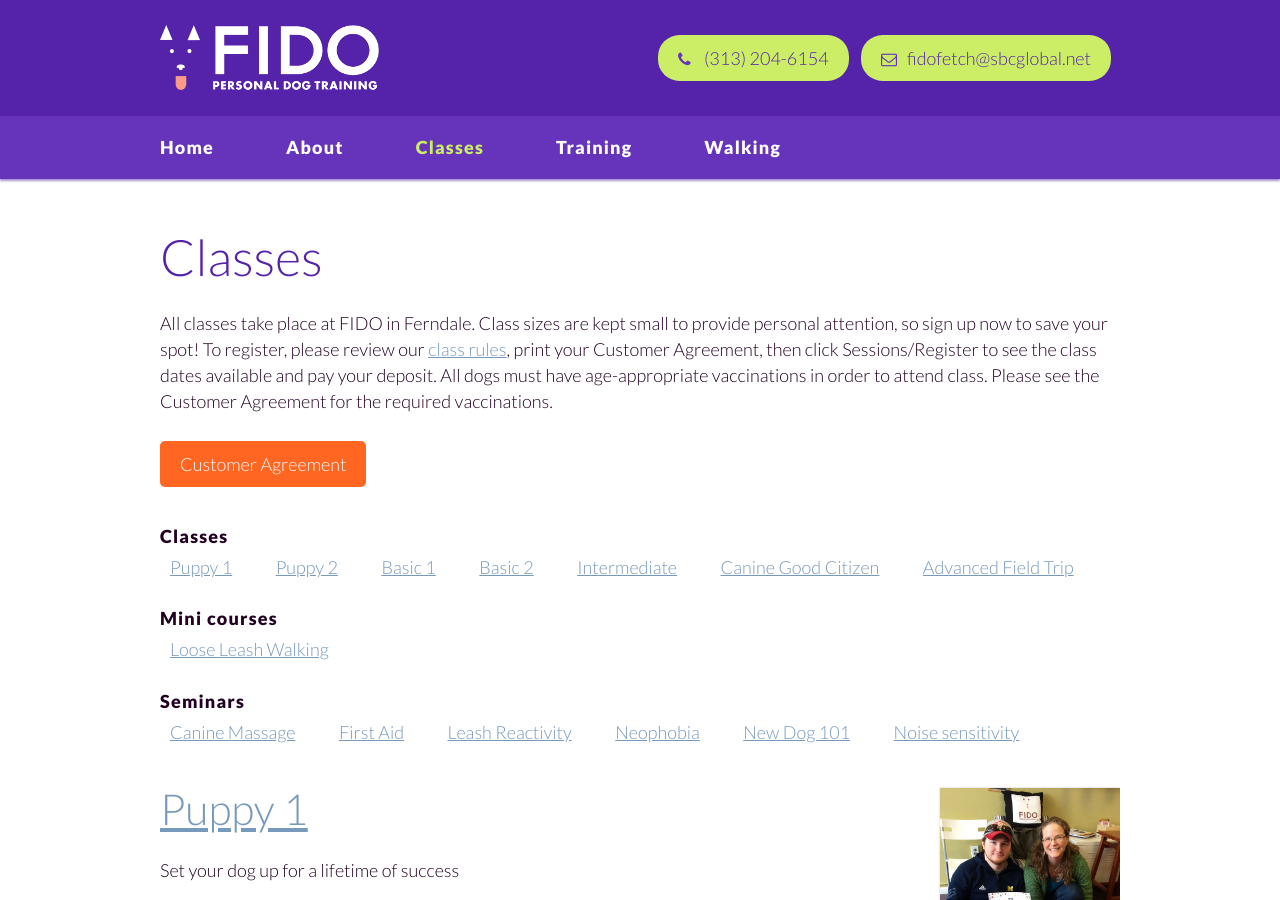
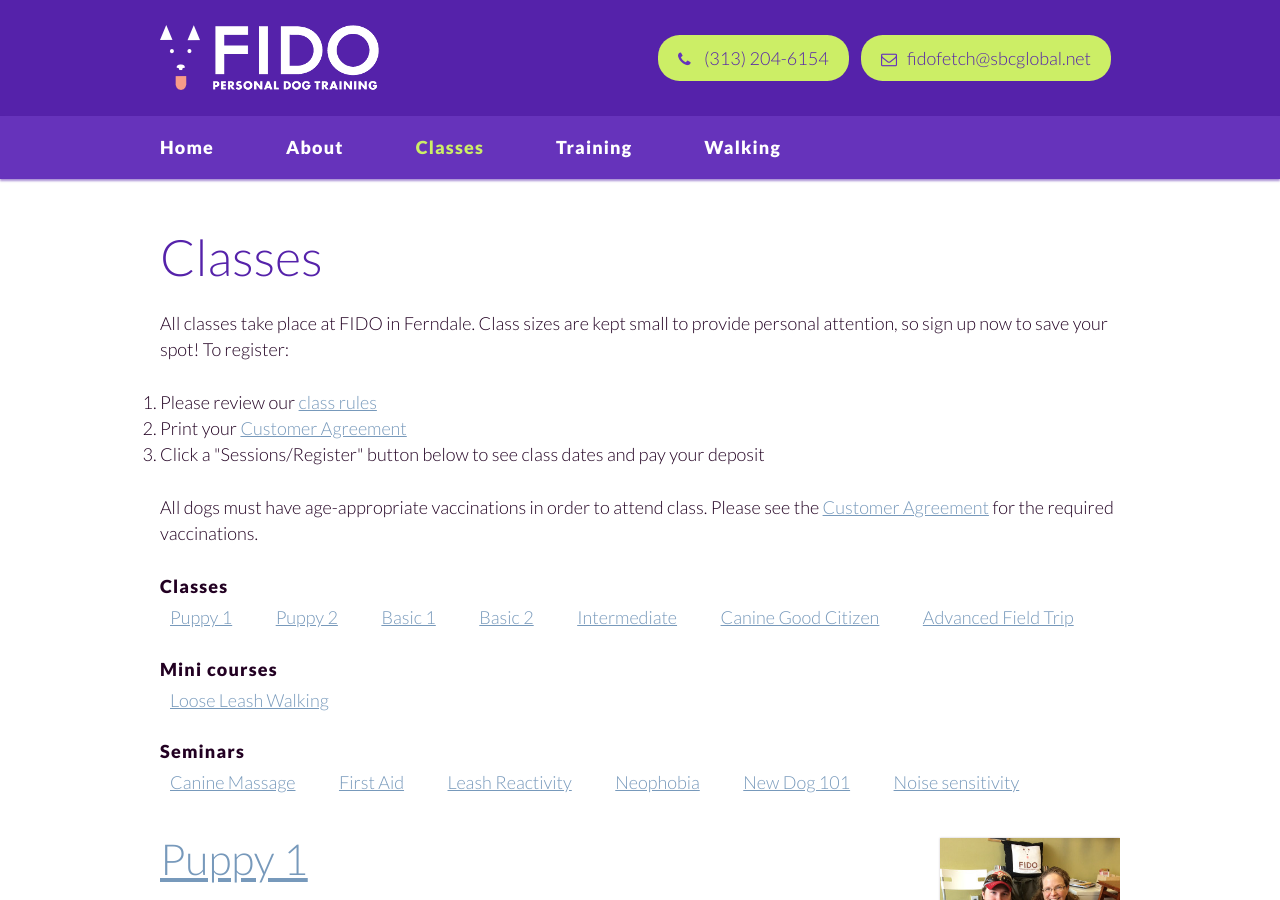
Before and after one commit to fidodogtraining/fidodogtraining.github.io, a Jekyll site: the page built from _autopages/classes.html, in a window 1280 px wide and 900 px high. Built offline with Jekyll 4.4.1, drawn with Linux system fonts in a browser that asks for light colours; Markdown is read by kramdown in place of the engine named in the settings.

Commit message:
Make steps for registering an ordered list

```diff
--- a/_autopages/classes.html
+++ b/_autopages/classes.html
@@ -5,12 +5,15 @@ regions:
 ---
 {% assign classes = site.classes | sort: "weight" %}
 <p>All classes take place at FIDO in Ferndale. Class sizes are kept small to provide personal attention,
-so sign up now to save your spot! To register, please review our <a href="/rules-for-class/">class rules</a>, print
-your Customer Agreement, then click Sessions/Register to see the class dates available and pay your deposit.
+so sign up now to save your spot! To register:</p>
+<ol>
+  <li>Please review our <a href="/rules-for-class/">class rules</a></li>
+  <li>Print your <a href="/images/fido_agree_rules.pdf">Customer Agreement</a></li>
+  <li>Click a "Sessions/Register" button below to see class dates and pay your deposit</li>
+</ol>
 
-All dogs must have age-appropriate vaccinations in order to attend class. Please see the Customer Agreement for the
-required vaccinations.</p>
-<p><a class="button cta" href="/images/fido_agree_rules.pdf">Customer Agreement</a></p>
+<p>All dogs must have age-appropriate vaccinations in order to attend class. Please see the
+<a href="/images/fido_agree_rules.pdf">Customer Agreement</a> for the required vaccinations.</p>
 
 <strong class="clear">Classes</strong>
 <ul class="inline anchors">
```
